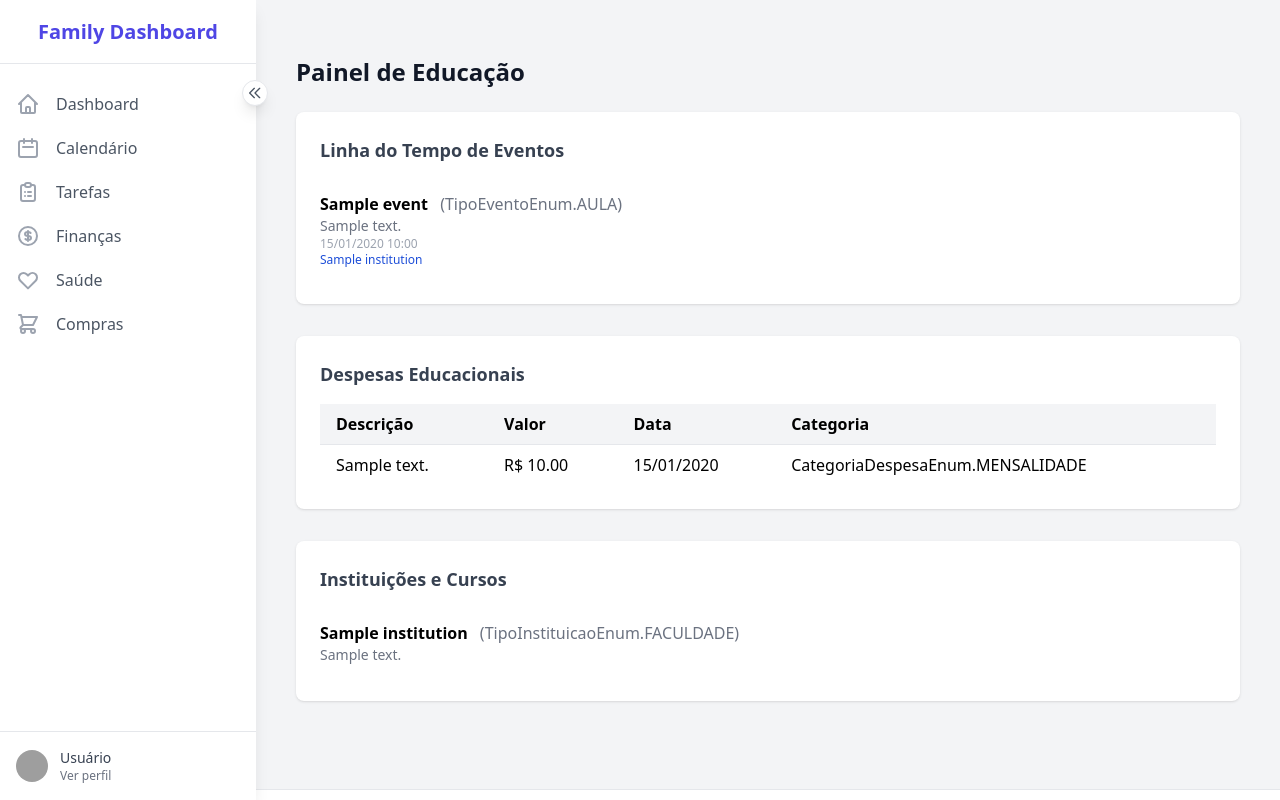
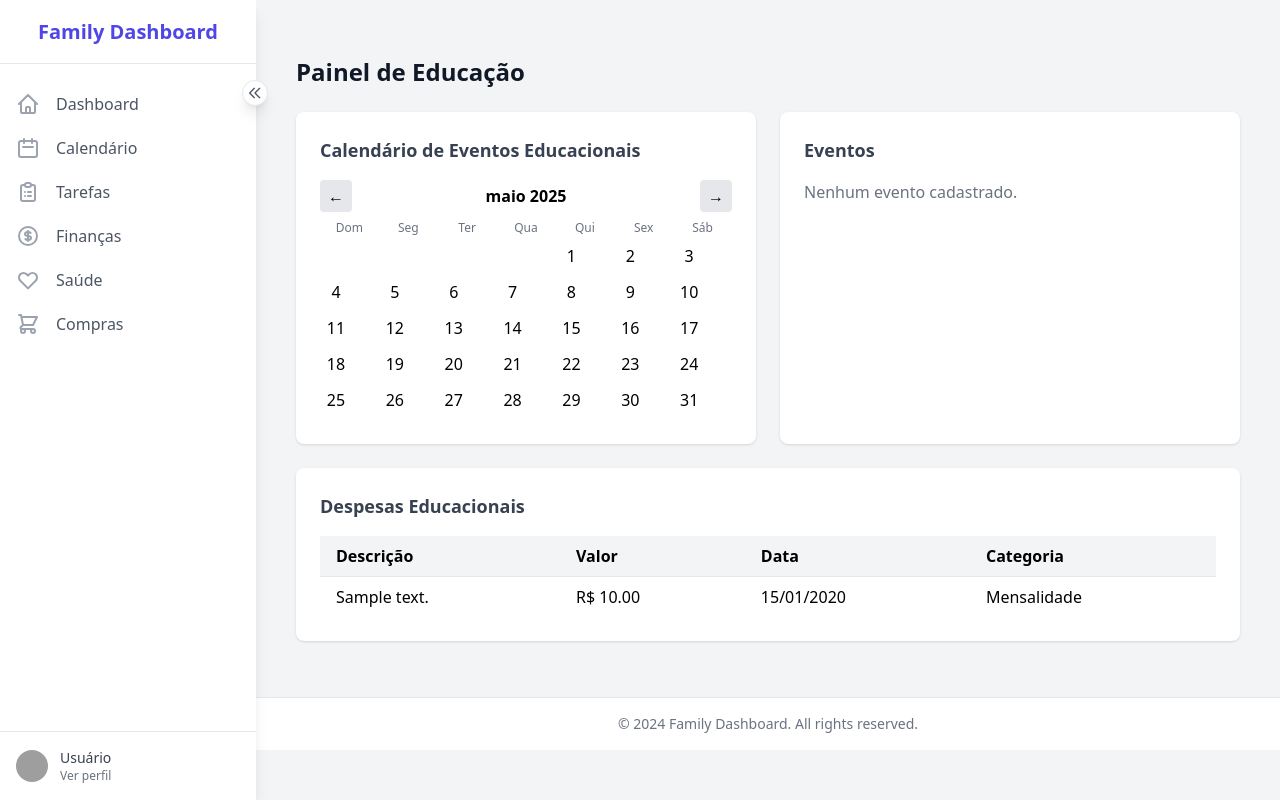
Before and after one commit to igorhaf/framily, a FastAPI app: page /education in a window 1280 px wide. Run offline with FastAPI, Linux system fonts and the light colour scheme; tables that the repository leaves empty hold one stand-in row (values such as "Sample post"); some libraries are stand-ins or nearby versions; grey boxes are pictures that could not be loaded.

Commit message:
area de educação funcional

```diff
--- a/app/routes.py
+++ b/app/routes.py
@@ -8,6 +8,7 @@ from sqlalchemy.orm import Session
 from fastapi import Depends
 import enum
 from app.schemas.shopping import ShoppingListInDB
+from app.schemas.education import EducationEventInDB, EducationExpenseInDB
 
 templates = Jinja2Templates(directory="templates")
 
@@ -104,14 +105,18 @@ async def education_page(request: Request):
     db = next(deps.get_db())
     institutions = education_institution.get_multi(db)
     events = sorted(education_event.get_multi(db), key=lambda e: e.data_hora)
+    # Converter eventos para schema Pydantic
+    events_schema = [EducationEventInDB.model_validate(event) for event in events]
     expenses = sorted(education_expense.get_multi(db), key=lambda e: e.data, reverse=True)
+    # Converter despesas para schema Pydantic
+    expenses_schema = [EducationExpenseInDB.model_validate(expense) for expense in expenses]
     return templates.TemplateResponse(
         "education.html",
         {
             "request": request,
             "title": "Educação",
             "institutions": institutions,
-            "events": events,
-            "expenses": expenses,
+            "events": events_schema,
+            "expenses": expenses_schema,
         }
     )
--- a/templates/education.html
+++ b/templates/education.html
@@ -6,36 +6,22 @@
 <div class="container mx-auto px-4 py-8">
     <h1 class="text-2xl font-bold text-gray-900 mb-6">Painel de Educação</h1>
 
-    <!-- Linha do Tempo de Eventos -->
-    <div class="bg-white rounded-lg shadow p-6 mb-8">
-        <h3 class="text-lg font-semibold text-gray-700 mb-4">Linha do Tempo de Eventos</h3>
-        {% if events %}
-            <ul class="divide-y divide-gray-200">
-                {% for event in events %}
-                <li class="py-3 flex flex-col md:flex-row md:items-center md:justify-between">
-                    <div>
-                        <span class="font-bold">{{ event.titulo }}</span>
-                        <span class="text-gray-500 ml-2">({{ event.tipo.value if event.tipo is defined and event.tipo is not none and event.tipo is not string else event.tipo|default('') }})</span>
-                        <div class="text-sm text-gray-500">{{ event.descricao|default('') }}</div>
-                        <div class="text-xs text-gray-400">
-                            {% if event.data_hora is defined and event.data_hora %}
-                                {{ event.data_hora.strftime('%d/%m/%Y %H:%M') }}
-                            {% endif %}
-                        </div>
-                        {% if event.instituicao is defined and event.instituicao and event.instituicao.nome %}
-                        <div class="text-xs text-blue-700">{{ event.instituicao.nome }}</div>
-                        {% endif %}
-                    </div>
-                </li>
-                {% endfor %}
-            </ul>
-        {% else %}
-            <p class="text-gray-500">Nenhum evento cadastrado.</p>
-        {% endif %}
+    <div class="flex flex-col md:flex-row gap-6">
+        <!-- Calendário Visual de Educação -->
+        <div class="bg-white rounded-lg shadow p-6 w-full md:w-1/2">
+            <h3 class="text-lg font-semibold text-gray-700 mb-4">Calendário de Eventos Educacionais</h3>
+            <div id="calendar-edu"></div>
+        </div>
+
+        <!-- Lista de Eventos -->
+        <div class="bg-white rounded-lg shadow p-6 w-full md:w-1/2">
+            <h3 class="text-lg font-semibold text-gray-700 mb-4">Eventos</h3>
+            <div id="event-list-edu"></div>
+        </div>
     </div>
 
     <!-- Despesas Educacionais -->
-    <div class="bg-white rounded-lg shadow p-6 mb-8">
+    <div class="bg-white rounded-lg shadow p-6 mt-6">
         <h3 class="text-lg font-semibold text-gray-700 mb-4">Despesas Educacionais</h3>
         {% if expenses %}
             <table class="min-w-full divide-y divide-gray-200">
@@ -57,7 +43,7 @@
                                 {{ expense.data.strftime('%d/%m/%Y') }}
                             {% endif %}
                         </td>
-                        <td class="px-4 py-2">{{ expense.categoria.value if expense.categoria is defined and expense.categoria is not none and expense.categoria is not string else expense.categoria|default('') }}</td>
+                        <td class="px-4 py-2">{{ expense.categoria.value }}</td>
                     </tr>
                     {% endfor %}
                 </tbody>
@@ -66,25 +52,150 @@
             <p class="text-gray-500">Nenhuma despesa cadastrada.</p>
         {% endif %}
     </div>
+</div>
 
-    <!-- Instituições e Cursos -->
-    <div class="bg-white rounded-lg shadow p-6 mb-8">
-        <h3 class="text-lg font-semibold text-gray-700 mb-4">Instituições e Cursos</h3>
-        {% if institutions %}
-            <ul class="divide-y divide-gray-200">
-                {% for inst in institutions %}
-                <li class="py-3">
-                    <span class="font-bold">{{ inst.nome|default('') }}</span>
-                    <span class="text-gray-500 ml-2">({{ inst.tipo.value if inst.tipo is defined and inst.tipo is not none and inst.tipo is not string else inst.tipo|default('') }})</span>
-                    {% if inst.descricao %}
-                        <div class="text-sm text-gray-500">{{ inst.descricao }}</div>
-                    {% endif %}
-                </li>
-                {% endfor %}
-            </ul>
-        {% else %}
-            <p class="text-gray-500">Nenhuma instituição cadastrada.</p>
-        {% endif %}
-    </div>
-</div>
+<script>
+(function() {
+    // Eventos vindos do backend
+    const events = [
+        {% for event in events %}
+        {
+            date: "{{ event.data_hora.strftime('%Y-%m-%d') if event.data_hora is defined and event.data_hora else '' }}",
+            time: "{{ event.data_hora.strftime('%H:%M') if event.data_hora is defined and event.data_hora else '' }}",
+            title: `{{ event.titulo|e }}`,
+            type: `{{ event.tipo.value }}`,
+            institution: `{{ event.instituicao.nome if event.instituicao is defined and event.instituicao and event.instituicao.nome else '' }}`,
+            desc: `{{ event.descricao|e|default('') }}`
+        },
+        {% endfor %}
+    ];
+
+    // Utilitário para obter o primeiro dia do mês e o último
+    function getMonthDays(year, month) {
+        const first = new Date(year, month, 1);
+        const last = new Date(year, month + 1, 0);
+        return { first, last };
+    }
+
+    // Estado do calendário
+    let today = new Date();
+    let currentMonth = today.getMonth();
+    let currentYear = today.getFullYear();
+    let selectedDate = null;
+
+    function renderCalendar() {
+        const { first, last } = getMonthDays(currentYear, currentMonth);
+        const calendar = document.getElementById('calendar-edu');
+        calendar.innerHTML = '';
+        // Cabeçalho
+        const header = document.createElement('div');
+        header.className = 'flex justify-between items-center mb-2';
+        header.innerHTML = `
+            <button id="prevMonthEdu" class="px-2 py-1 bg-gray-200 rounded hover:bg-gray-300">&#8592;</button>
+            <span class="font-bold">${first.toLocaleString('pt-BR', { month: 'long' })} ${currentYear}</span>
+            <button id="nextMonthEdu" class="px-2 py-1 bg-gray-200 rounded hover:bg-gray-300">&#8594;</button>
+        `;
+        calendar.appendChild(header);
+        // Dias da semana
+        const daysRow = document.createElement('div');
+        daysRow.className = 'grid grid-cols-7 text-center text-xs text-gray-500 mb-1';
+        ['Dom','Seg','Ter','Qua','Qui','Sex','Sáb'].forEach(d => {
+            const el = document.createElement('div');
+            el.textContent = d;
+            daysRow.appendChild(el);
+        });
+        calendar.appendChild(daysRow);
+        // Grid de dias
+        const grid = document.createElement('div');
+        grid.className = 'grid grid-cols-7 text-center';
+        // Dias vazios antes do primeiro dia
+        for(let i=0; i<first.getDay(); i++) {
+            grid.appendChild(document.createElement('div'));
+        }
+        // Dias do mês
+        for(let d=1; d<=last.getDate(); d++) {
+            const day = new Date(currentYear, currentMonth, d);
+            const dayStr = day.toISOString().slice(0,10);
+            const hasEvent = events.some(ev => ev.date === dayStr);
+            const cell = document.createElement('button');
+            cell.className = 'w-8 h-8 rounded-full mb-1 ' +
+                (hasEvent ? 'bg-blue-200 text-blue-900 font-bold border border-blue-400' : 'hover:bg-gray-100') +
+                (selectedDate === dayStr ? ' ring-2 ring-blue-500' : '');
+            cell.textContent = d;
+            cell.dataset.date = dayStr;
+            if (hasEvent) {
+                cell.title = 'Clique para ver eventos';
+            }
+            cell.onclick = function() {
+                selectedDate = dayStr;
+                showEventsForDate(dayStr);
+                renderCalendar(); // Re-render para atualizar o highlight
+            };
+            grid.appendChild(cell);
+        }
+        calendar.appendChild(grid);
+        // Navegação
+        document.getElementById('prevMonthEdu').onclick = function() {
+            currentMonth--;
+            if(currentMonth < 0) { currentMonth = 11; currentYear--; }
+            renderCalendar();
+        };
+        document.getElementById('nextMonthEdu').onclick = function() {
+            currentMonth++;
+            if(currentMonth > 11) { currentMonth = 0; currentYear++; }
+            renderCalendar();
+        };
+    }
+
+    function showEventsForDate(dateStr) {
+        const list = document.getElementById('event-list-edu');
+        const dayEvents = events.filter(ev => ev.date === dateStr);
+
+        if(dayEvents.length === 0) {
+            // Se não há eventos no dia selecionado, mostra os próximos 5 eventos
+            const today = new Date().toISOString().slice(0,10);
+            const futureEvents = events
+                .filter(ev => ev.date >= today)
+                .sort((a, b) => a.date.localeCompare(b.date))
+                .slice(0, 5);
+
+            if(futureEvents.length === 0) {
+                list.innerHTML = '<p class="text-gray-500">Nenhum evento cadastrado.</p>';
+                return;
+            }
+
+            let html = '<div class="mb-2 font-bold text-blue-700">Próximos Eventos</div>';
+            html += '<ul class="space-y-2">';
+            futureEvents.forEach(ev => {
+                html += `<li class="p-3 bg-blue-50 rounded shadow">
+                    <div class="font-bold">${ev.title} <span class="text-xs text-gray-500">(${ev.type})</span></div>
+                    <div class="text-sm text-green-700">${ev.institution}</div>
+                    <div class="text-xs text-gray-400">${ev.date.split('-').reverse().join('/')} ${ev.time}</div>
+                    <div class="text-xs text-gray-500">${ev.desc}</div>
+                </li>`;
+            });
+            html += '</ul>';
+            list.innerHTML = html;
+            return;
+        }
+
+        let html = `<div class="mb-2 font-bold text-blue-700">Eventos em ${dateStr.split('-').reverse().join('/')}</div>`;
+        html += '<ul class="space-y-2">';
+        dayEvents.forEach(ev => {
+            html += `<li class="p-3 bg-blue-50 rounded shadow">
+                <div class="font-bold">${ev.title} <span class="text-xs text-gray-500">(${ev.type})</span></div>
+                <div class="text-sm text-green-700">${ev.institution}</div>
+                <div class="text-xs text-gray-400">${ev.time}</div>
+                <div class="text-xs text-gray-500">${ev.desc}</div>
+            </li>`;
+        });
+        html += '</ul>';
+        list.innerHTML = html;
+    }
+
+    renderCalendar();
+    // Exibe próximos eventos ao carregar
+    showEventsForDate(null);
+})();
+</script>
 {% endblock %}
```
